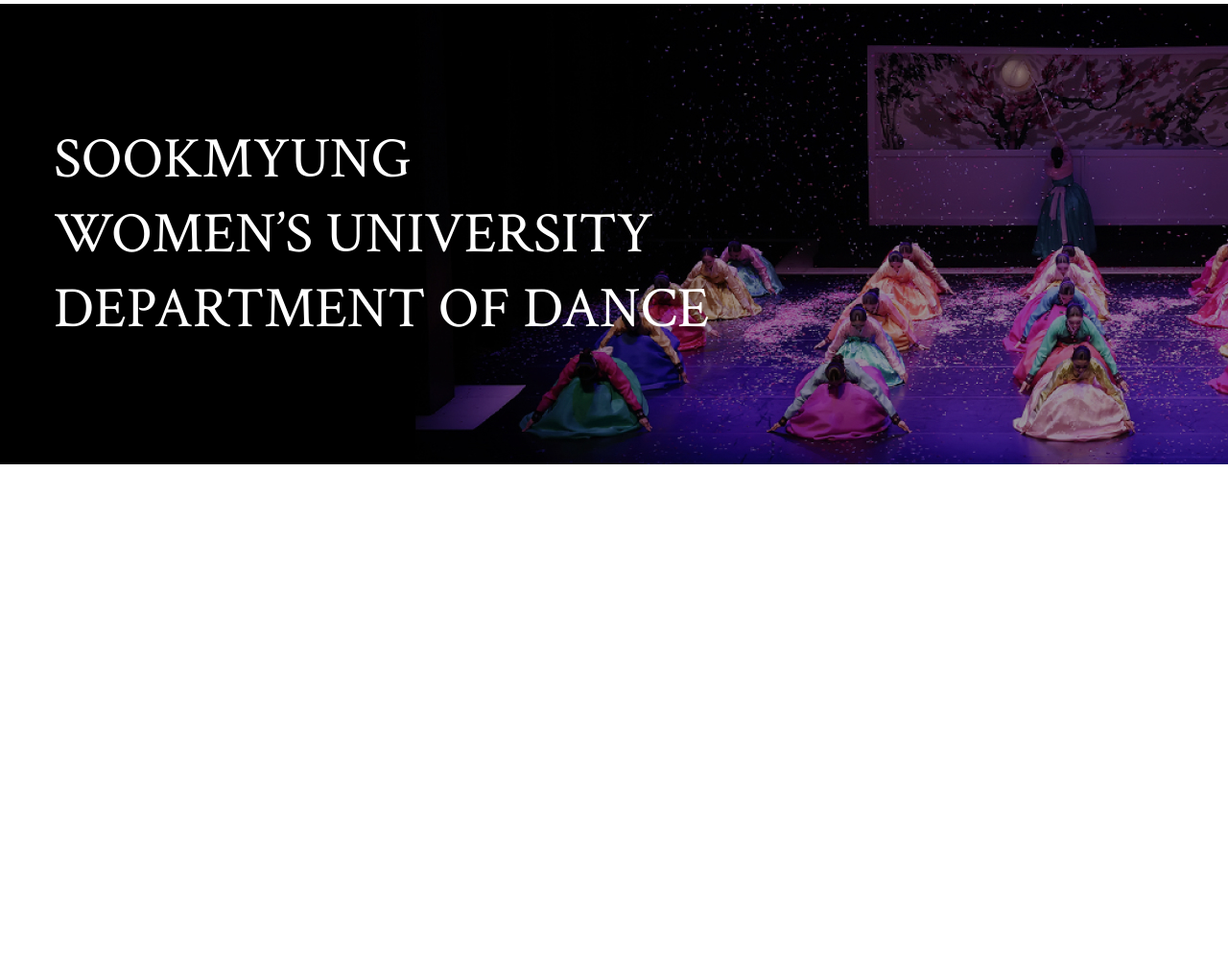
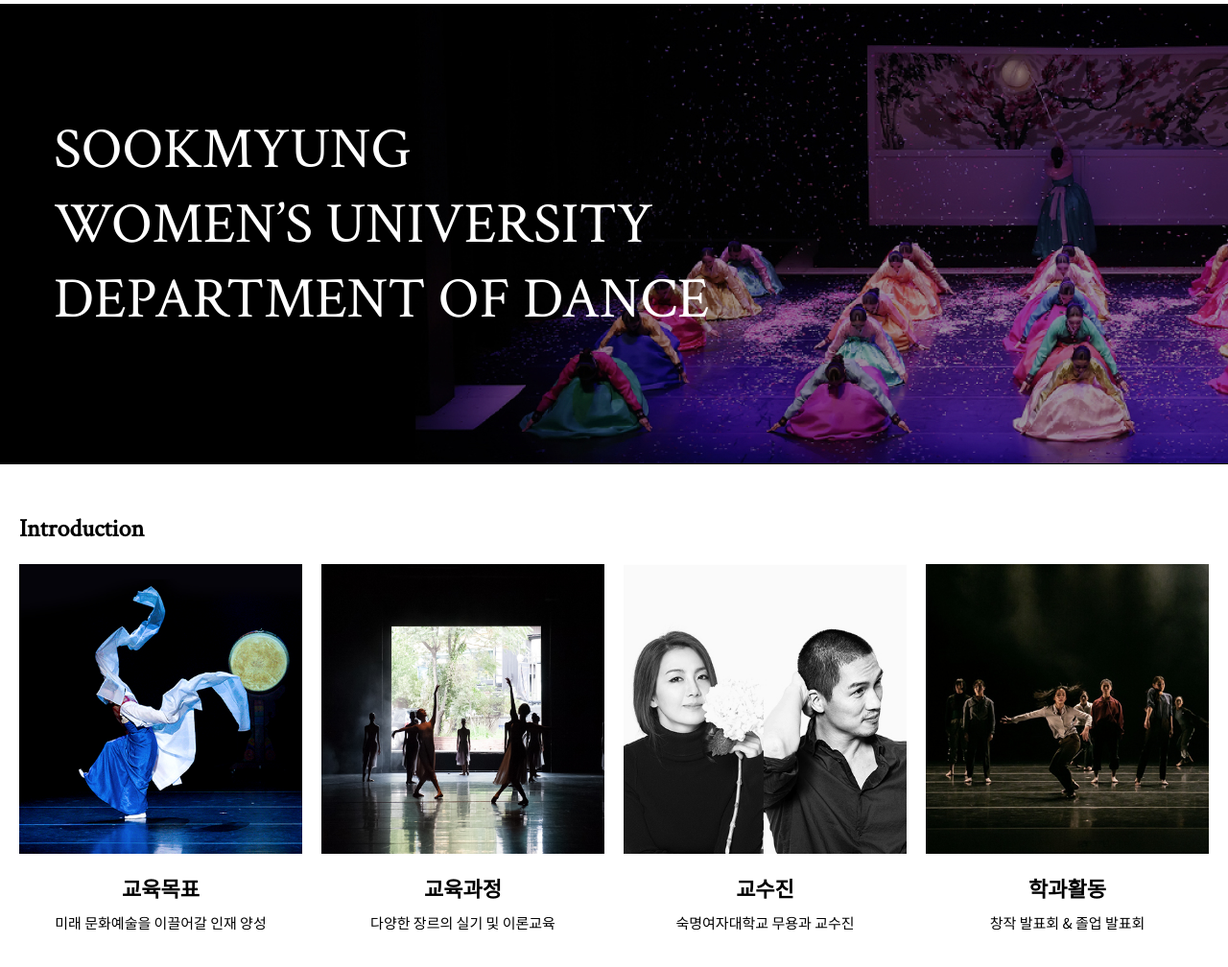
Before and after one commit to csslick/smd-home-2022-11, a plain HTML site: page index.html in a window 1280 px wide. Shown: the part 76-1084 px from the top of the page at 96% size. Before the commit the page ends 800 px from the top, so only its background shows below. Drawn offline with nearby package versions, Linux system fonts and the light colour scheme.

Commit message:
인트로 섹션 추가
- 메인비주얼 전환기능 추가
- 인트로 섹션 추가

```diff
--- a/css/style.css
+++ b/css/style.css
@@ -26,6 +26,7 @@ body {
 h1 {
   font-family: 'Crimson Text', serif;
   font-size: 26px;
+  margin-bottom: 20px;
 }
 
 h2 {
@@ -140,3 +141,31 @@ a {
   font-size: 60px;
   font-weight: 400;
 }
+
+
+/* Introduction */
+#intro .container {
+  padding: 50px 20px;
+  outline: 1px solid #000;
+}
+
+#intro .intro-list {
+  display: flex;
+  justify-content: space-between;
+  text-align: center;
+}
+
+#intro .intro-list > li {
+  /* outline: 2px solid red; */
+  width: calc((100% - 60px) / 4);
+}
+
+#intro .intro-list > li img {
+  width: 100%;
+  margin-bottom: 15px;
+}
+
+/* 여백, 정렬  */
+#intro .intro-list h2 {
+  margin-bottom: 10px;
+}
--- a/index.html
+++ b/index.html
@@ -78,5 +78,42 @@
         DEPARTMENT OF DANCE</h1>
     </div>
   </section>
+
+  <!-- Introduction -->
+  <section id="intro">
+    <div class="container">
+      <h1>Introduction</h1>
+      <ul class="intro-list">
+        <li>
+          <a href="#">
+            <img src="images/mc02_01.jpg" alt="교육목표">
+            <h2>교육목표</h2>
+          </a>
+          <p>미래 문화예술을 이끌어갈 인재 양성</p>
+        </li>
+        <li>
+          <a href="#">
+            <img src="images/mc02_02.jpg" alt="교육과정">
+            <h2>교육과정</h2>
+          </a>
+          <p>다양한 장르의 실기 및 이론교육</p>
+        </li>
+        <li>
+          <a href="#">
+            <img src="images/mc02_03.jpg" alt="교수진">
+            <h2>교수진</h2>
+          </a>
+          <p>숙명여자대학교 무용과 교수진</p>
+        </li>
+        <li>
+          <a href="#">
+            <img src="images/mc02_04.jpg" alt="학과활동">
+            <h2>학과활동</h2>
+          </a>
+          <p>창작 발표회 & 졸업 발표회</p>
+        </li>
+      </ul>
+    </div><!-- container -->
+  </section>
 </body>
 </html>
```
